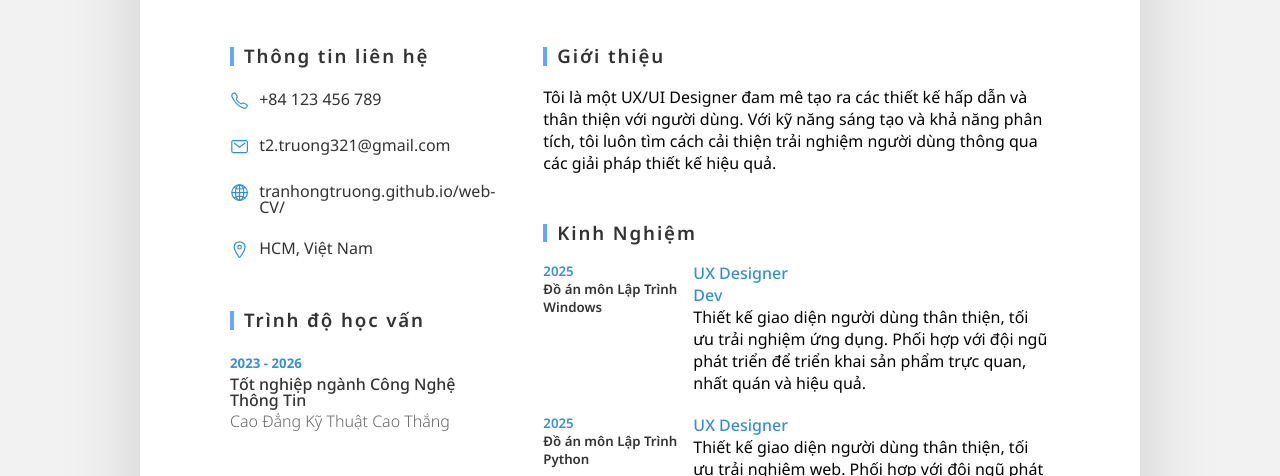
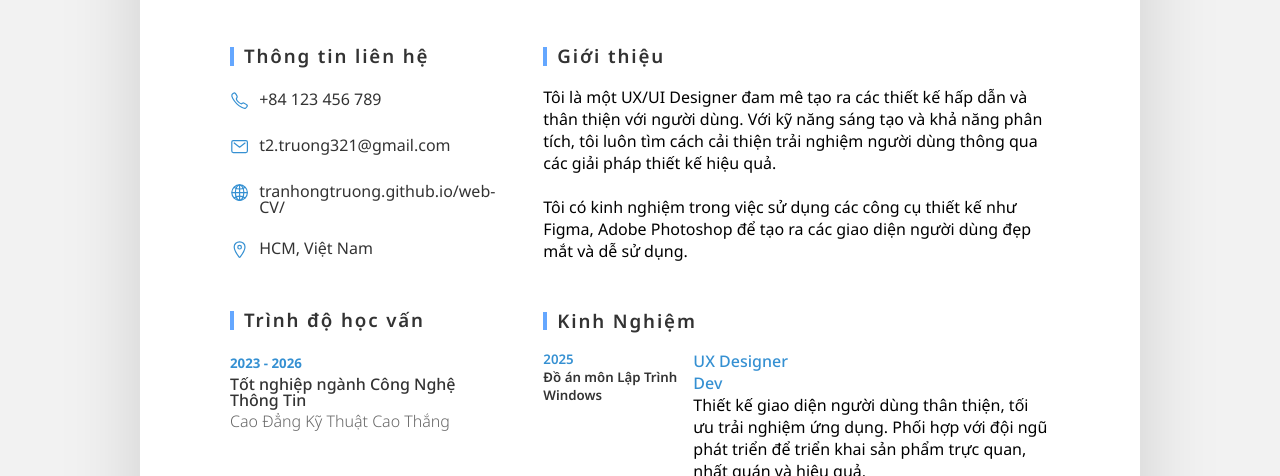
Before and after one commit to TranHongTruong/web-CV, a plain HTML site: page index.html in a window 1280 px wide. Shown: the part 293-769 px from the top of the page. Drawn offline with nearby package versions, Linux system fonts and the light colour scheme.

Commit message:
Update index.html

```diff
--- a/index.html
+++ b/index.html
@@ -110,6 +110,8 @@
                 <div class="about">
                     <h3>Giới thiệu</h3>
                     <p>Tôi là một UX/UI Designer đam mê tạo ra các thiết kế hấp dẫn và thân thiện với người dùng. Với kỹ năng sáng tạo và khả năng phân tích, tôi luôn tìm cách cải thiện trải nghiệm người dùng thông qua các giải pháp thiết kế hiệu quả.</p>
+                    <br>
+                    <p>Tôi có kinh nghiệm trong việc sử dụng các công cụ thiết kế như Figma, Adobe Photoshop để tạo ra các giao diện người dùng đẹp mắt và dễ sử dụng.</p>
                 </div>
                 <div class="about">
                     <h3>Kinh Nghiệm</h3>
```
